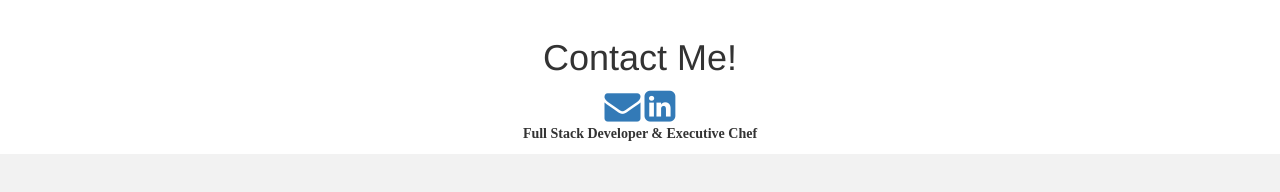
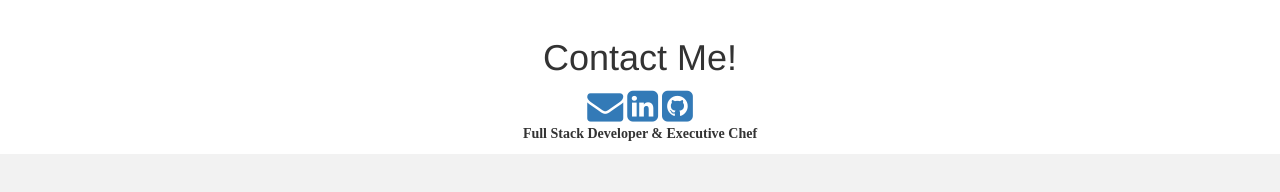
Before and after one commit to M0gM0g/Portfolio, a website: page index.html in a window 1280 px wide. Shown: the part 1215-1407 px from the top of the page. Drawn offline with nearby package versions, Linux system fonts and the light colour scheme.

Commit message:
add github font awesome icon to footer with link

```diff
--- a/index.html
+++ b/index.html
@@ -150,6 +150,9 @@
     <a href="https://www.linkedin.com/in/markmoleary/">
       <i class="fa fa-linkedin-square" style="font-size:36px"></i>
     </a>
+    <a href="https://github.com/M0gM0g">
+      <i class="fa fa-github-square" style="font-size:36px"></i>
+    </a>
   <p>Full Stack Developer & Executive Chef</p>
 </div>
 
```
Lines whose indentation alone changed are shown as unchanged.
